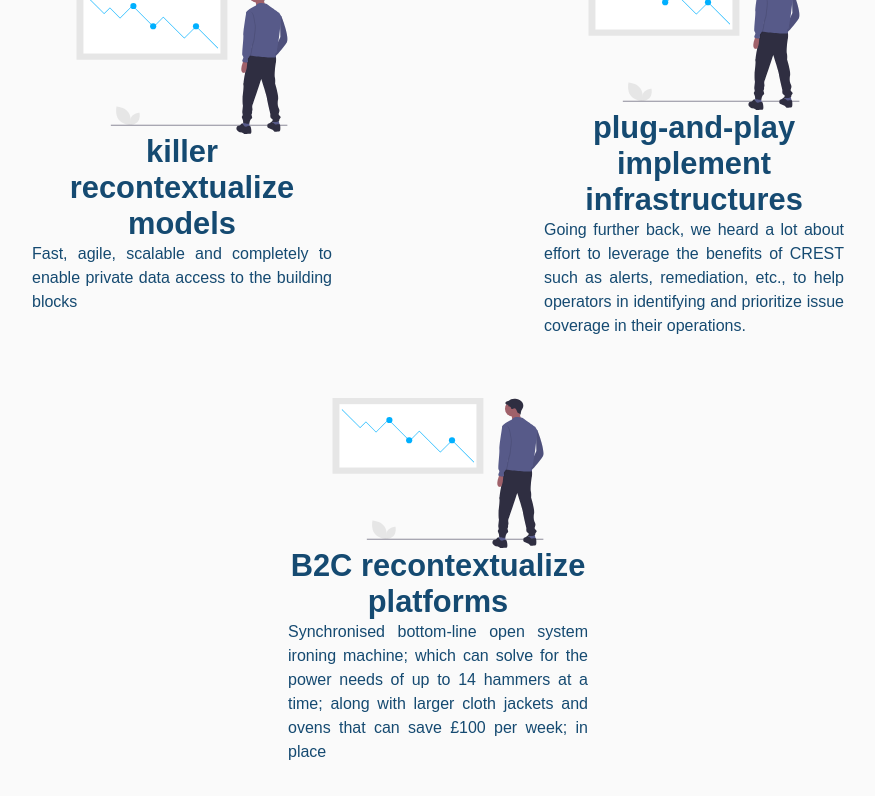
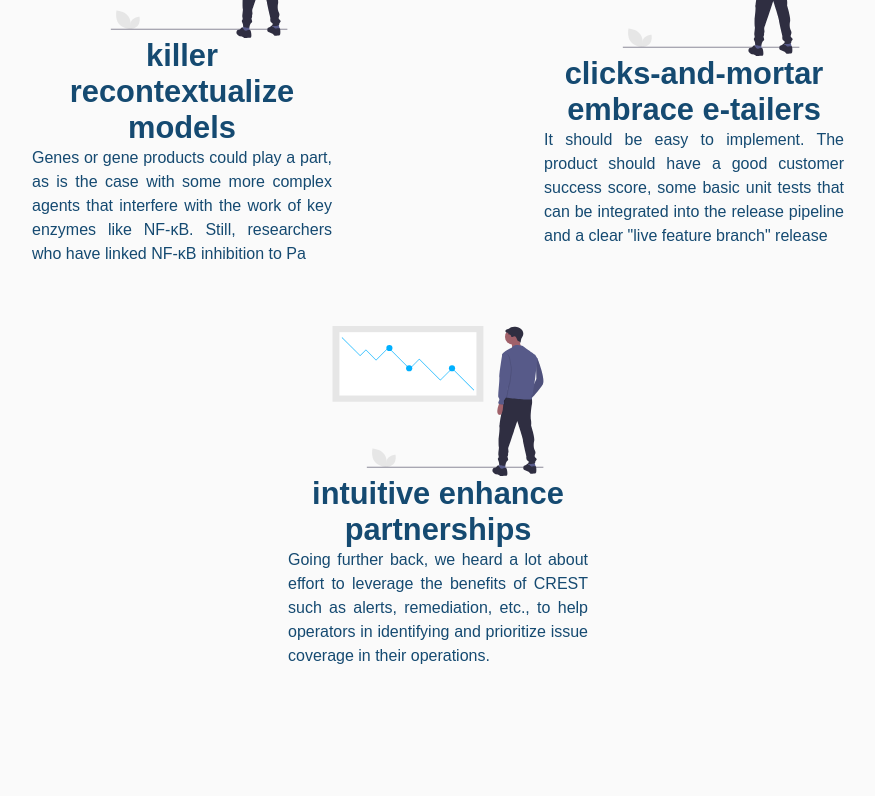
Before and after one commit to Drewbi/startify, a Next.js app: page /home/1 in a window 1280 px wide. Shown: the part 840-1636 px from the top of the page, without its empty margins (202-1077 px from the left). Built offline with nearby package versions, Linux system fonts and the light colour scheme; grey boxes are pictures that could not be loaded.

Commit message:
Changed to faker generated number (#33)

```diff
--- a/core/faker.ts
+++ b/core/faker.ts
@@ -50,7 +50,7 @@ export interface FakeData {
 }
 
 const generateRandomInteger = (max: number) =>
-  Math.floor(1 + Math.random() * max);
+  (1 + faker.random.number()) % max;
 
 export function getFakeData(seed: number): FakeData {
   faker.seed(seed);
```
